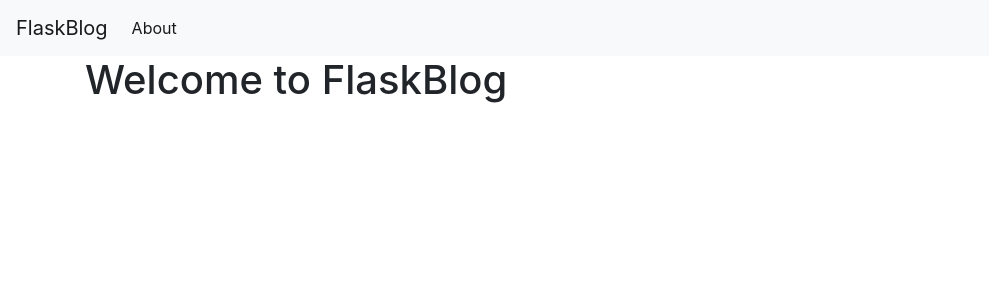
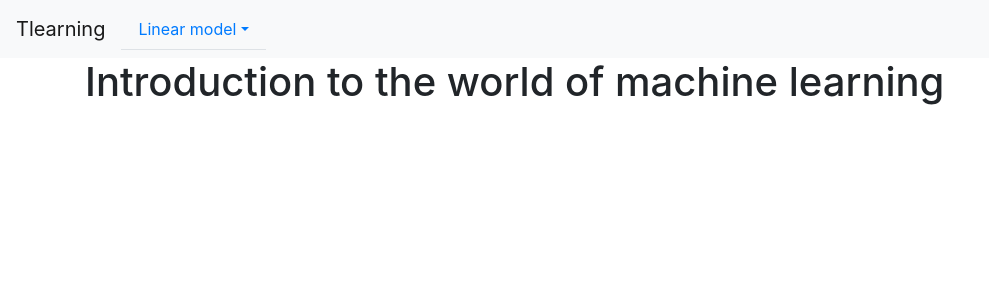
Before and after one commit to tanglef/tlearning, a Flask app: page / in a window 1280 px wide. Shown: the top 300 px of the page, without its empty margins (0-989 px from the left). Run offline with Flask 2, Linux system fonts and the light colour scheme; some libraries are stand-ins or nearby versions.

Commit message:
make it work + dropdown menu

```diff
--- a/tlearning/home/templates/index.html
+++ b/tlearning/home/templates/index.html
@@ -1,5 +1,4 @@
 {% extends 'base.html' %}
-
 {% block content %}
-    <h1>{% block title %} Welcome to FlaskBlog {% endblock %}</h1>
+    <h1>{% block title %} Introduction to the world of machine learning {% endblock %}</h1>
 {% endblock %}
--- a/tlearning/templates/base.html
+++ b/tlearning/templates/base.html
@@ -12,16 +12,23 @@
   </head>
   <body>
     <nav class="navbar navbar-expand-md navbar-light bg-light">
-        <a class="navbar-brand" href="{{ url_for('index')}}">FlaskBlog</a>
+        <a class="navbar-brand" href="{{ url_for('home_bp.home')}}">Tlearning</a>
         <button class="navbar-toggler" type="button" data-toggle="collapse" data-target="#navbarNav" aria-controls="navbarNav" aria-expanded="false" aria-label="Toggle navigation">
             <span class="navbar-toggler-icon"></span>
         </button>
         <div class="collapse navbar-collapse" id="navbarNav">
-            <ul class="navbar-nav">
-            <li class="nav-item active">
-                <a class="nav-link" href="#">About</a>
-            </li>
-            </ul>
+          <ul class="nav nav-tabs">
+          <li class="nav-item dropdown">
+            <a class="nav-link dropdown-toggle" data-toggle="dropdown" href="#" role="button" aria-haspopup="true" aria-expanded="false">Linear model</a>
+            <div class="dropdown-menu">
+              <a class="dropdown-item" href="lm/explain">Explanations</a>
+              <a class="dropdown-item" href="lm/visu">Visualize</a>
+              <div class="dropdown-divider"></div>
+              <a class="dropdown-item" href="lm/play">Your turn</a>
+            </div>
+          </li>
+
+        </ul>
         </div>
     </nav>
     <div class="container">
--- a/wsgi.py
+++ b/wsgi.py
@@ -3,4 +3,4 @@ from tlearning import init_app
 app = init_app()
 
 if __name__ == "__main__":
-    app.run()
+    app.run(debug=True)
```
Also changed, not shown: tlearning/__init__.py (+0 -12 lines).
